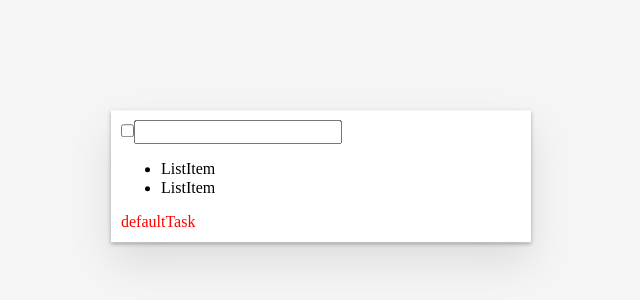
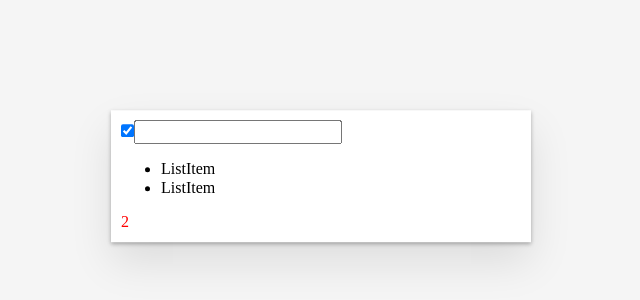
Before and after one commit to pushharder/learnReact_1_toDo, a React app: page / in a window 1280 px wide. Shown: the part 224-524 px from the top of the page, without its empty margins (319-959 px from the left). Built offline with nearby package versions, Linux system fonts and the light colour scheme.

Commit message:
add some logic plus TS

```diff
--- a/src/app/components/App/App.tsx
+++ b/src/app/components/App/App.tsx
@@ -7,49 +7,47 @@ import { List } from "./../List/List";
 import { AppWrapper, ToDoWindow } from "./AppStyles";
 import GlobalStyles from "./GlobalStyles";
 import BackendServie from "./../../services/backend";
-import { AppState, DefaultProps } from "../../interfaces";
+import { IAppState, IDefaultProps, Task } from "../../interfaces";
 
 const backendService = BackendServie.getInstacne();
 
-export class App extends React.Component<DefaultProps, AppState> {
+export class App extends React.Component<IDefaultProps, IAppState> {
 	constructor(props: any) {
 		super(props);
 
 		this.state = {
-			tasks: []
+			tasks: [],
+			allDone: false
 		};
 	}
 
 	componentDidMount() {
-		backendService.getTasks(taskList => {
-			this.setState((state, props) => {
-				return Object.assign({}, state, { tasks: taskList });
-			});
-		});
+		backendService.getTasks().then(
+			(taskList: Task[]): void => {
+				this.setState(state => {
+					return Object.assign({}, state, {
+						tasks: taskList,
+						allDone: true
+					});
+				});
+			}
+		);
 	}
 
 	render() {
 		return (
 			<AppWrapper>
 				<ToDoWindow>
-					<Header />
-					{this.getList()}
-					{this.getFooter()}
+					<Header allDone={this.state.allDone} />
+					<List tasks={this.state.tasks} />
+					<Footer tasks={this.state.tasks} />
 				</ToDoWindow>
 				<GlobalStyles />
 			</AppWrapper>
 		);
 	}
 
-	private getFooter() {
-		return this.state.tasks.length ? (
-			<Footer tasks={this.state.tasks} />
-		) : null;
-	}
+	private getFooter() {}
 
-	private getList() {
-		return this.state.tasks.length ? (
-			<List tasks={this.state.tasks} />
-		) : null;
-	}
+	private getList() {}
 }
--- a/src/app/components/Footer/Footer.tsx
+++ b/src/app/components/Footer/Footer.tsx
@@ -1,8 +1,20 @@
 import * as React from "react";
 import { FooterWrapper } from "./FooterStyles";
+import { IFooterProps, IDefaultState } from "../../interfaces";
 
-export class Footer extends React.Component<{ tasks: any }, {}> {
+export class Footer extends React.Component<IFooterProps, IDefaultState> {
+	private getFooterContent(): JSX.Element {
+		return getFooootre(this.props.tasks.length);
+	}
 	render() {
-		return <FooterWrapper>{this.props.tasks[0].text}</FooterWrapper>;
+		return this.getFooterContent();
 	}
 }
+// temporary function to try JSX
+const getFooootre: (val: number) => JSX.Element = (val) => {
+	return val ? (
+        <FooterWrapper>{val}</FooterWrapper>
+    ) : (
+        <FooterWrapper>{0}</FooterWrapper>
+    );
+};
--- a/src/app/components/Header/Header.tsx
+++ b/src/app/components/Header/Header.tsx
@@ -4,12 +4,13 @@ import { HeaderContainer } from "./HeaderStyles";
 
 import Checkbox from "../common/Checkbox/Checkbox";
 import Input from "../common/Input/Input";
+import { IAllDone, IDefaultState } from "../../interfaces";
 
-export class Header extends React.Component {
+export class Header extends React.Component<IAllDone, IDefaultState> {
 	render() {
 		return (
 			<HeaderContainer>
-				<Checkbox />
+				<Checkbox allDone={this.props.allDone} />
 				<Input />
 			</HeaderContainer>
 		);
--- a/src/app/components/List/List.tsx
+++ b/src/app/components/List/List.tsx
@@ -1,10 +1,10 @@
 import * as React from "react";
 
 import ListItem from "../ListItem/ListItem";
-import { DefaultState, ListProps } from "./../../interfaces";
+import { IDefaultState, IListProps } from "./../../interfaces";
 
-export class List extends React.Component<ListProps, DefaultState> {
-	constructor(props: ListProps) {
+export class List extends React.Component<IListProps, IDefaultState> {
+	constructor(props: IListProps) {
 		super(props);
 	}
 	getList() {
--- a/src/app/components/common/Checkbox/Checkbox.tsx
+++ b/src/app/components/common/Checkbox/Checkbox.tsx
@@ -1,7 +1,14 @@
 import * as React from "react";
+import { IAllDone, IDefaultState } from "../../../interfaces";
 
-export default class Checkbox extends React.Component {
+export default class Checkbox extends React.Component<IAllDone, IDefaultState> {
 	render() {
-		return <input type="checkbox" />;
+		return (
+			<input
+				type="checkbox"
+				checked={this.props.allDone}
+				onChange={() => {}}
+			/>
+		);
 	}
 }
--- a/src/app/services/backend.tsx
+++ b/src/app/services/backend.tsx
@@ -1,4 +1,45 @@
-import { Task } from "../interfaces";
+import { Task, IBackendService } from "../interfaces";
+import { IGetPromise } from "./../interfaces";
+
+export default class BackendServie implements IBackendService {
+	private static instance: BackendServie;
+
+	private constructor(private taskList: Task[]) {}
+
+	static getInstacne(): BackendServie {
+		if (!BackendServie.instance) {
+			return (BackendServie.instance = new BackendServie(defaultTasks));
+		} else {
+			return BackendServie.instance;
+		}
+	}
+
+	getTasks(): Promise<Task[]> {
+		return getPromise(this.taskList);
+	}
+
+	addTask(task: Task): Promise<Task[]> {
+		this.taskList.push(task);
+
+		return getPromise(this.taskList);
+	}
+
+	removeTask(id: number): Promise<Task[]> {
+		this.taskList = this.taskList.filter(
+			(task: Task): boolean => task.id === id
+		);
+
+		return getPromise(this.taskList);
+	}
+}
+
+const getPromise: IGetPromise = (val: Task[]) => {
+	let pending: Promise<Task[]> = new Promise((res, rej) => {
+		setTimeout(() => res(val), 2000);
+	});
+
+	return pending;
+};
 
 const defaultTasks: Task[] = [
 	{
@@ -12,37 +53,3 @@ const defaultTasks: Task[] = [
 		id: 2
 	}
 ];
-
-export default class BackendServie {
-	private static instance: BackendServie;
-
-	private constructor(private taskList: Task[]) {}
-
-	static getInstacne() {
-		if (!BackendServie.instance) {
-			return (BackendServie.instance = new BackendServie(defaultTasks));
-		} else {
-			return BackendServie.instance;
-		}
-	}
-
-	getTasks(callback: (taskList: Task[]) => void): void {
-		setTimeout(() => {
-			callback(this.taskList);
-		}, 3000);
-	}
-
-	addTask(task: Task): Task[] {
-		this.taskList.push(task);
-
-		return this.taskList;
-	}
-
-	removeTask(id: number): Task[] {
-		this.taskList = this.taskList.filter(
-			(task: Task): boolean => task.id === id
-		);
-
-		return this.taskList;
-	}
-}
```
Also changed, not shown: src/app/interfaces.tsx (+17 -7 lines).
